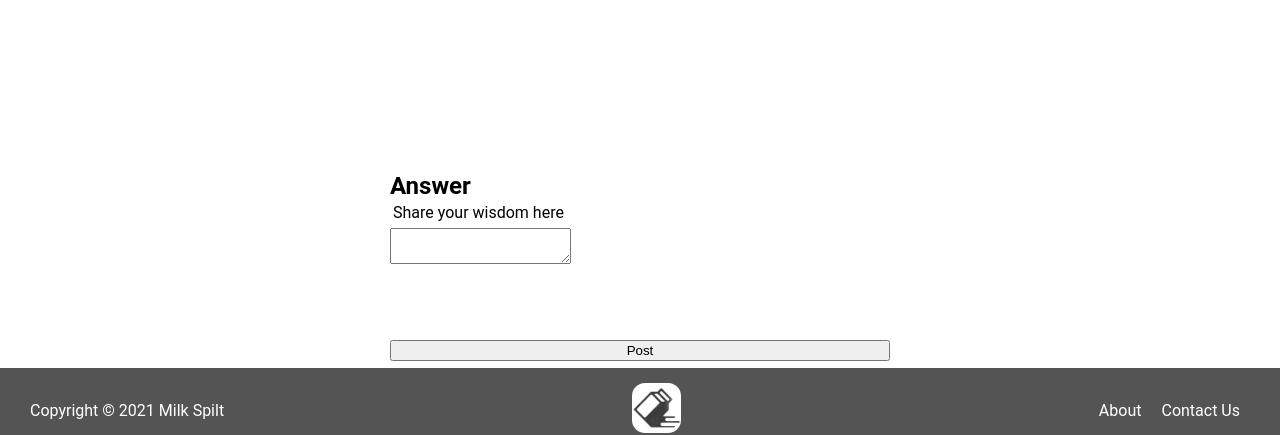
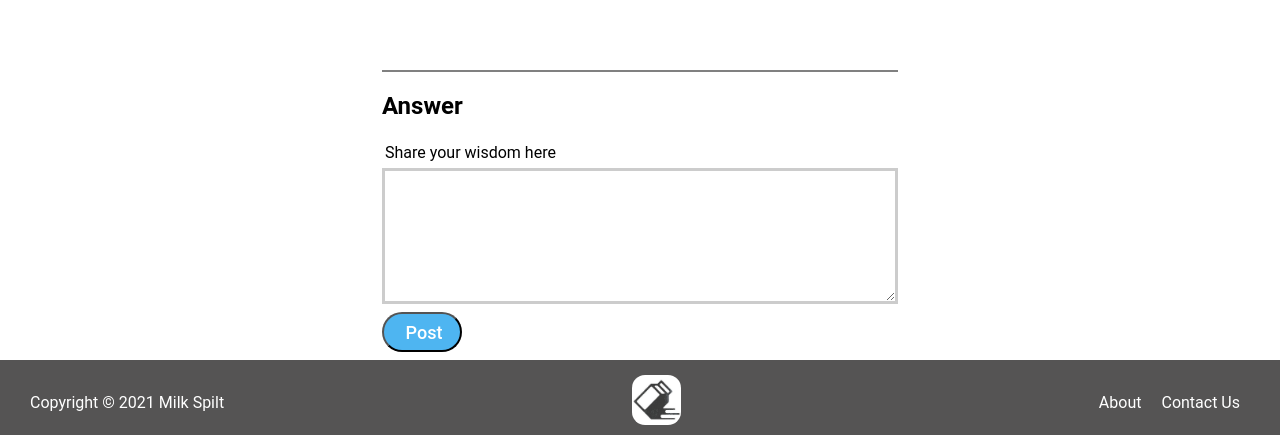
Before and after one commit to likatrina7/front-end-milkspilt, a React (Create React App) app: page /questions/1 in a window 1280 px wide. Shown: the part 315-750 px from the top of the page. Built offline with nearby package versions, Linux system fonts and the light colour scheme; no server answers.

Commit message:
add more css.

```diff
--- a/src/pages/Question.css
+++ b/src/pages/Question.css
@@ -4,7 +4,7 @@
 
 .qacontainer {
     display: grid;
-    grid-template-rows: 2fr 1fr;
+    grid-template-rows: repeat(2, 1fr);
     justify-items: center;
 }
 
@@ -34,7 +34,7 @@
 .tagStyle {
     background: #eee;
     border-radius: 3px 0 0 3px;
-    color: #999;
+    color: rgb(130, 203, 245);
     display: inline-block;
     height: 26px;
     line-height: 26px;
@@ -82,16 +82,51 @@
     align-self: center;
     align-content: space-between;
     justify-content: space-between;
+    border-top: grey 2px solid;
 }
 
+
+
+.label-style{
+    margin-top: 20px;
+}
+.hint {
+    margin-top: 20px;
+}
 .answerForm {
     display:grid;
-    grid-template-rows: 1fr 1fr 4fr 1fr;
+    grid-template-rows: 1fr 1fr 3fr 1fr;
     align-content: space-between;
     justify-content: space-between;
 }
 
+.postbtn{
+    display: inline-block;
+    width: 80px;
+    height: 40px;
+    padding: 0.3em 1.2em;
+    margin: 0 0.3em 0.3em 0;
+    border-radius: 2em;
+    box-sizing: border-box;
+    text-decoration:none;
+    font-family:'Roboto',sans-serif;
+    font-weight: 500;
+    font-size: 18px;
+    text-align: center;
+    color:#FFFFFF;
+    background-color:#4eb5f1;
+    text-align:center;
+    transition: all 0.2s;
+}
+
+.postbtn:hover{
+    background-color: #4095c6;
+}
+
 .response-input {
-    width: 80px;
-    height: 80px;
+	width: 500px;
+	height: 120px;
+	border: 3px solid #cccccc;
+	padding: 5px;
+	font-family: Tahoma, sans-serif;
 }
--- a/src/pages/Question.js
+++ b/src/pages/Question.js
@@ -102,21 +102,22 @@ const Question = () => {
 
                 <section className="response">
                     <form className="answerForm" onSubmit={handleSubmit}>
-                        <div>
-                            <label className="label-style">Answer</label>
+                        <div  className="label-style">
+                            <label>Answer</label>
+                        </div>
+                        <div className="hint">
+                            <p>Share your wisdom here</p>
                         </div>
                         <div>
-                            <p>Share your wisdom here</p>
-                        </div>
-                        <div className="response-input">
                             <textarea
+                                className="response-input"
                                 name="response"
                                 value={response}
                                 onChange={(e) => setResponse(e.target.value)}
                             />
                         </div>
                         <div>
-                            <input type="submit" value="Post"/>
+                            <button className="postbtn">Post</button>
                         </div>
                     </form>
                 </section>
```
